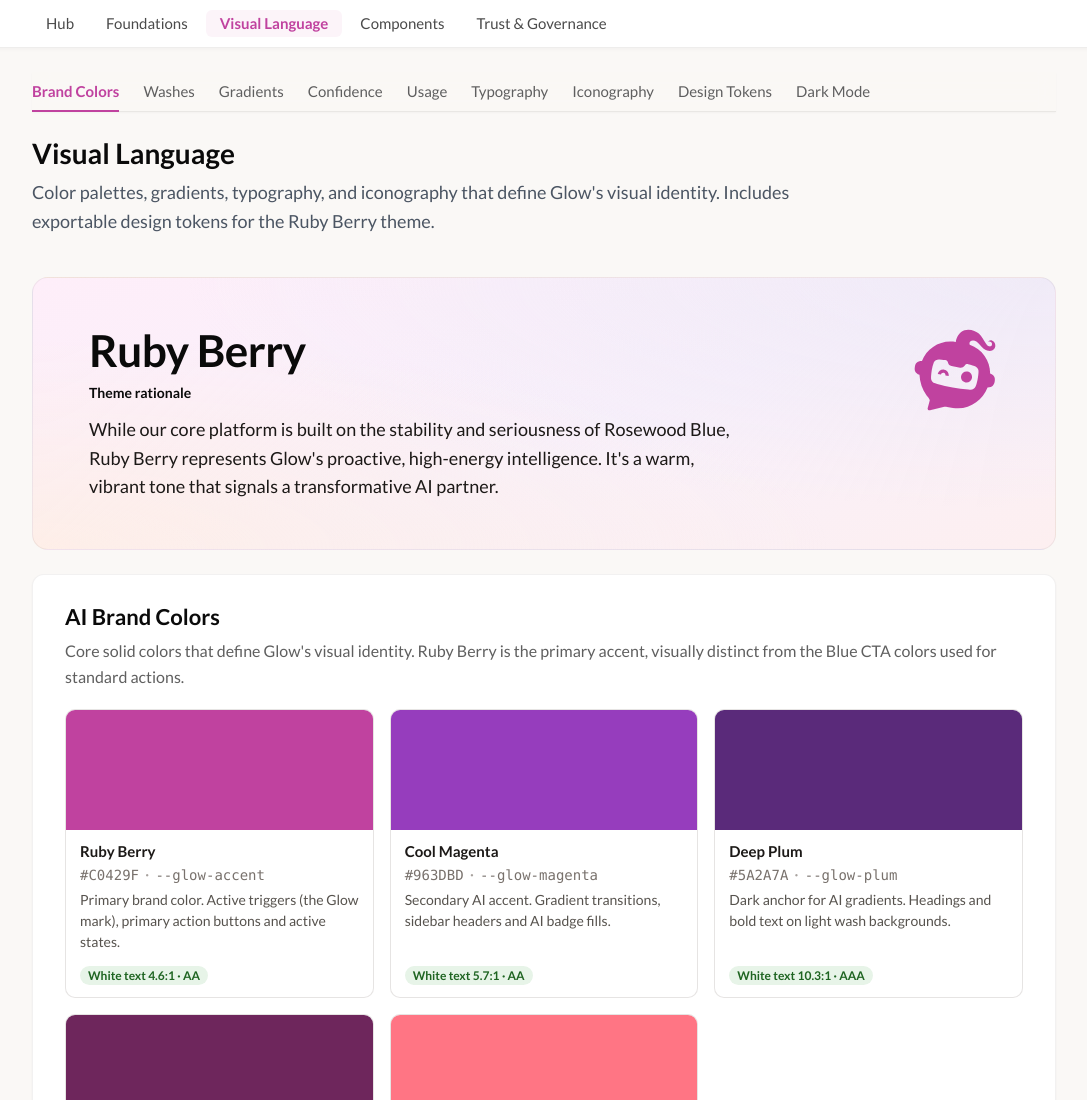
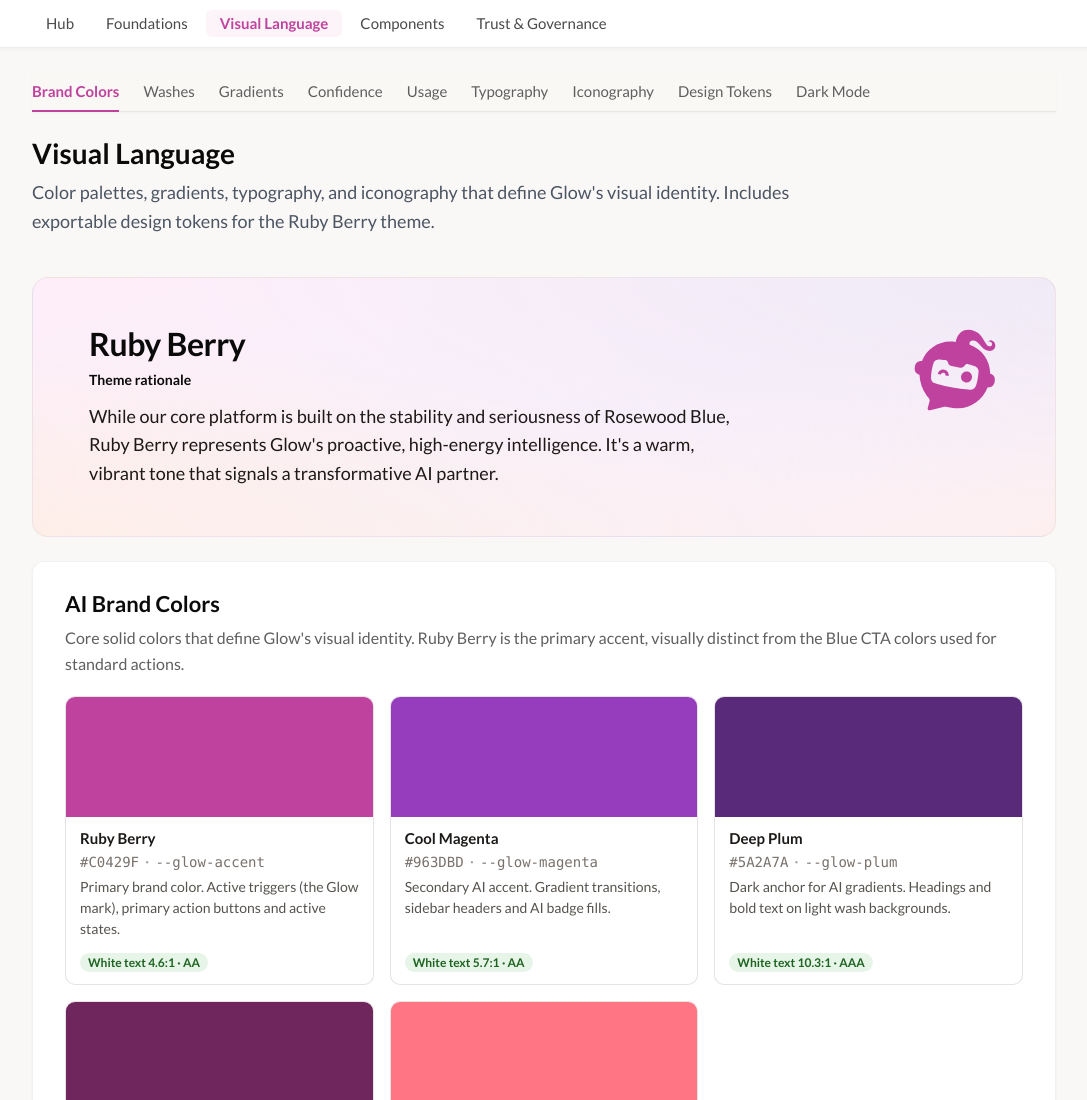
Before and after one commit to charissagudknecht-design/ai-interaction-standards, a plain HTML site: page docs/ai-visual-language.html in a window 1280 px wide. Shown: the top 1100 px of the page, without its empty margins (96-1183 px from the left). Drawn offline with Linux system fonts and the light colour scheme.

Commit message:
Bring Ruby Berry banner title down to 32px
Co-Authored-By: Claude Opus 5.5 <noreply@anthropic.com>
Claude-Session: https://claude.ai/code/session_01LJTHUQjhshoHdyK9XV8jSP

```diff
--- a/docs/ai-visual-language.html
+++ b/docs/ai-visual-language.html
@@ -202,7 +202,7 @@
             background: linear-gradient(137deg, #C0429F 0%, #5A2A7A 100%);
             opacity: var(--shift, 0);
         }
-        .theme-banner__name { margin: 0; font-size: 44px; font-weight: 700; line-height: 1.1; color: #0A0A0A; letter-spacing: -0.5px; }
+        .theme-banner__name { margin: 0; font-size: 32px; font-weight: 700; line-height: 1.1; color: #0A0A0A; letter-spacing: -0.5px; }
         .theme-banner__title { display: block; margin: 10px 0 14px; font-size: 14px; font-weight: 700; color: #0A0A0A; }
         .theme-banner__body { margin: 0; font-size: 18px; line-height: 1.6; color: #1C1917; max-width: 62ch; transition: opacity 200ms ease; }
         .theme-banner__toggle[hidden] { display: none; }
```
